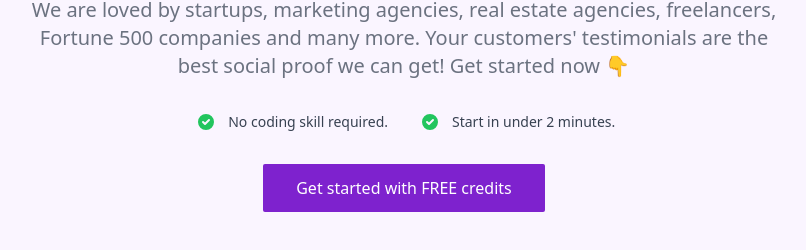
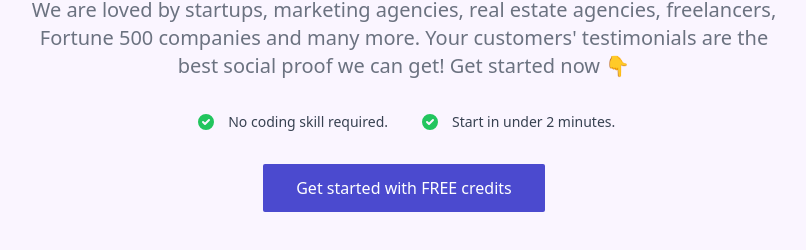
Before and after one commit to damechen/testimonial-blog-cta, a plain HTML site: page index.html in a window 1280 px wide. In both pictures the pointer is over the link "Get started with FREE credits". Shown: the part 150-400 px from the top of the page, without its empty margins (236-1042 px from the left). Drawn offline with Linux system fonts and the light colour scheme.

Commit message:
Update index.html

```diff
--- a/index.html
+++ b/index.html
@@ -667,7 +667,7 @@ button:focus {
 
 .hover\:bg-purple-700:hover {
   --tw-bg-opacity: 1;
-  background-color: rgb(126 34 206 / var(--tw-bg-opacity));
+  background-color: #4b4acf;
 }
 
 @media (min-width: 640px) {
```
